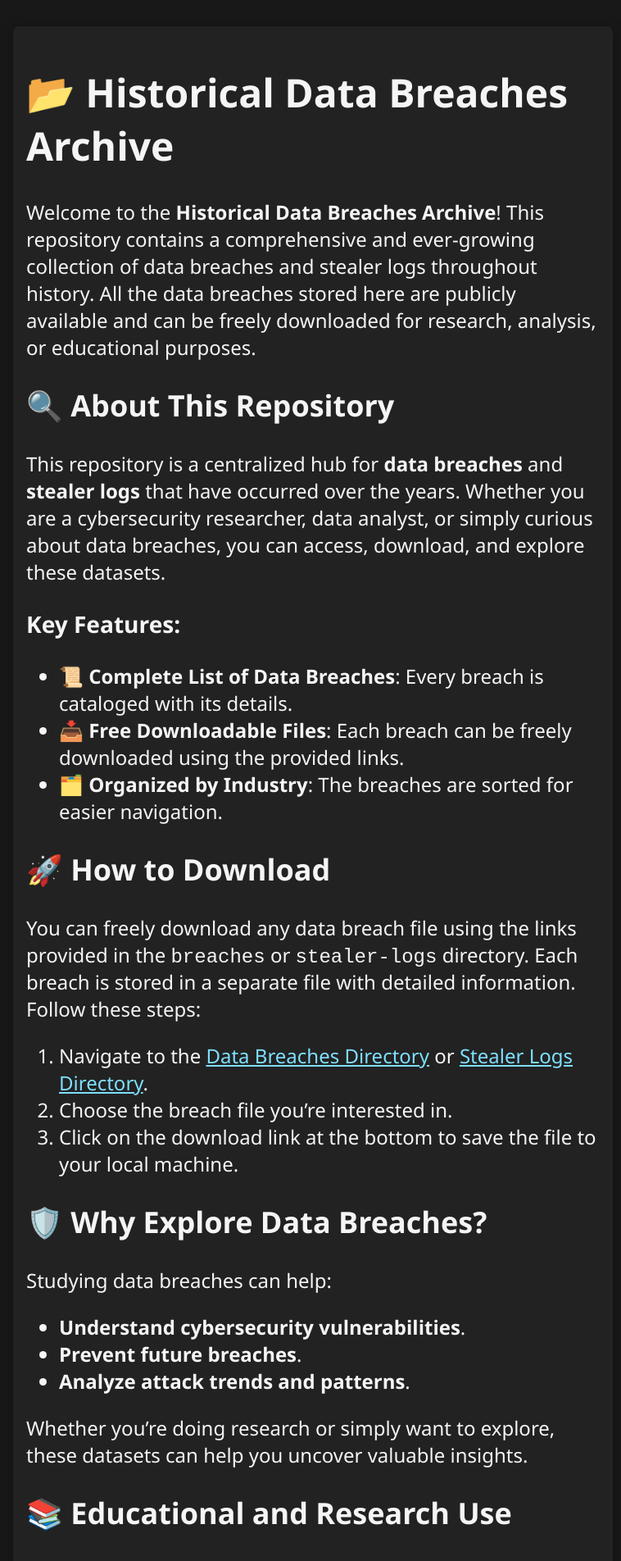
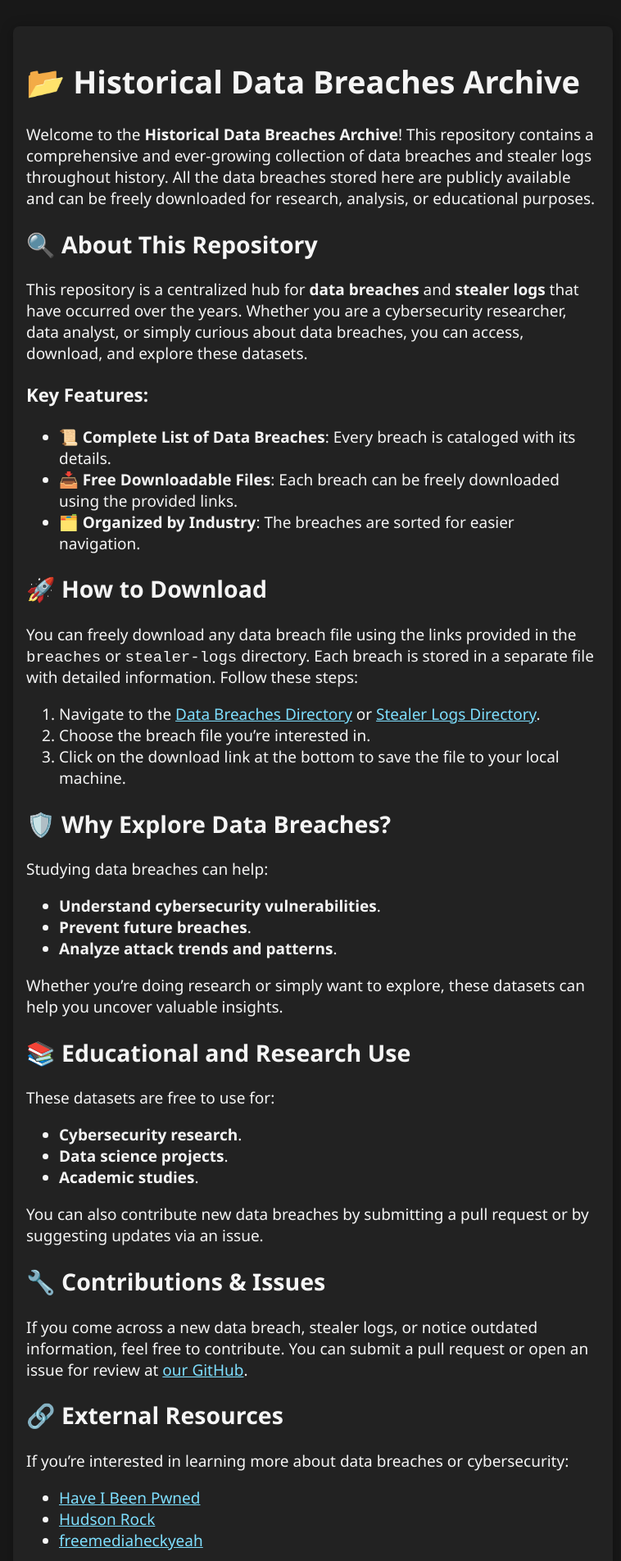
Before and after one commit to tracerip/archive.trace.rip, a Jekyll site: the page built from README.md, in a window 1280 px wide. Shown: the top 1904 px of the page at 82% size, without its empty margins (258-1016 px from the left). Built offline with Jekyll 4.4.1, drawn with Linux system fonts in a browser that asks for light colours; some web fonts are replaced.

```diff
--- a/_layouts/default.html
+++ b/_layouts/default.html
@@ -48,7 +48,7 @@
     background: #181818;
     color: #f5f5f5;
     font-family: 'LiveOverfont', 'Segoe UI', 'Arial', sans-serif;
-    font-size: 24px;
+    font-size: 19px;
     margin: 0;
     min-height: 100vh;
   }
```
